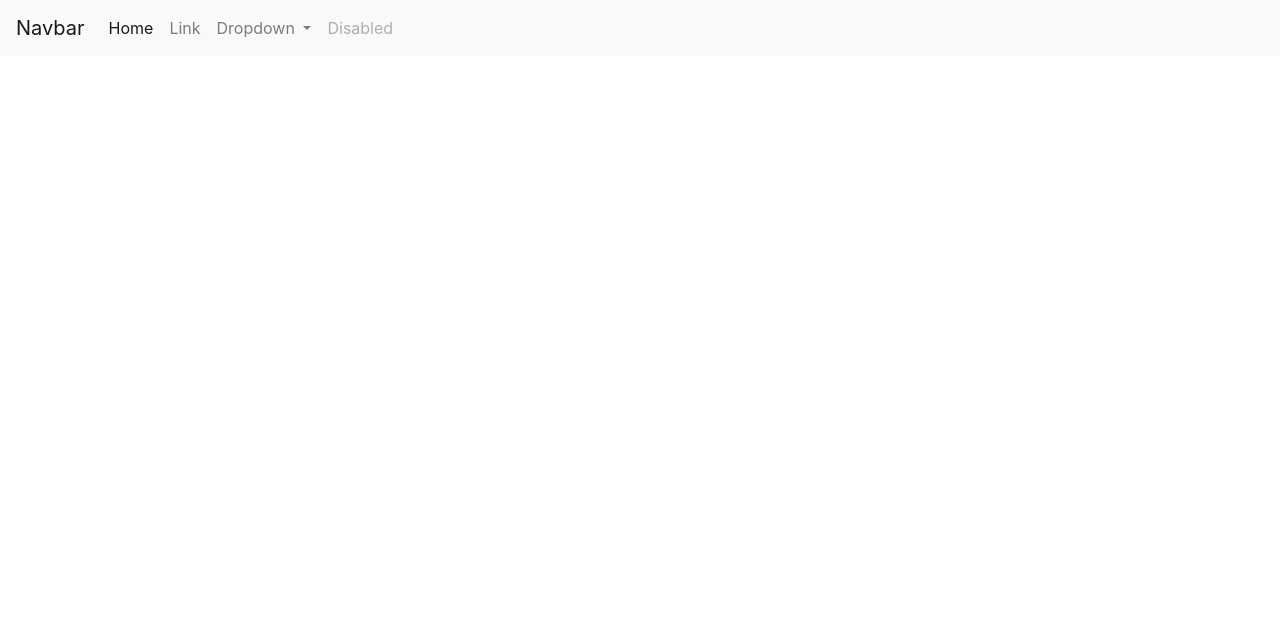
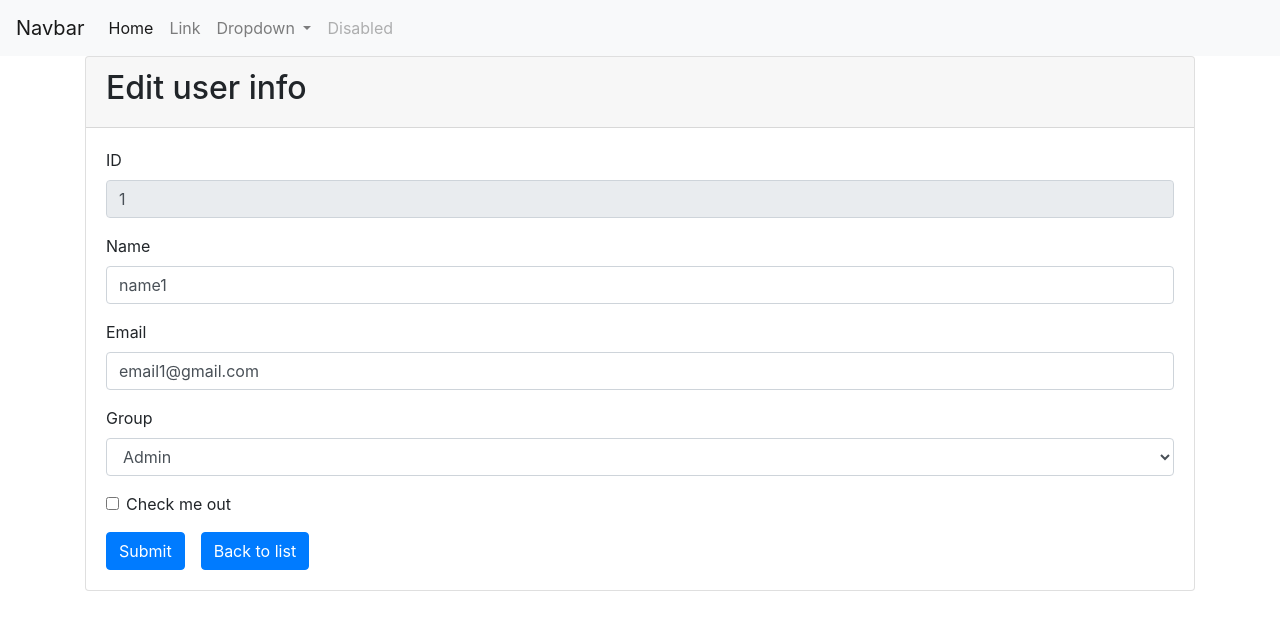
Before and after one commit to boyeuconnd/M5_user_mng, an Angular app: page /user/edit/1 in a window 1280 px wide. Before the commit this address led to /. Shown: the top 630 px of the page. Built offline with nearby package versions, Linux system fonts and the light colour scheme.

Commit message:
create edit form user

```diff
--- a/src/app/app-routing.module.ts
+++ b/src/app/app-routing.module.ts
@@ -2,6 +2,7 @@ import { NgModule } from '@angular/core';
 import { Routes, RouterModule } from '@angular/router';
 import {UserComponent} from './user/user.component';
 import {UserAddComponent} from './user/add/user-add/user-add.component';
+import {EditComponent} from './user/edit/edit.component';
 
 const routes: Routes = [
   {
@@ -11,6 +12,10 @@ const routes: Routes = [
   {
     path: 'user/add',
     component: UserAddComponent
+  },
+  {
+    path: 'user/edit/:id',
+    component: EditComponent
   }
 ];
 
--- a/src/app/app.module.ts
+++ b/src/app/app.module.ts
@@ -9,6 +9,7 @@ import { GroupMngComponent } from './core/group-mng/group-mng.component';
 import { AppRoutingModule} from './app-routing.module';
 import { UserAddComponent } from './user/add/user-add/user-add.component';
 import {ReactiveFormsModule} from '@angular/forms';
+import { EditComponent } from './user/edit/edit.component';
 
 @NgModule({
   declarations: [
@@ -18,6 +19,7 @@ import {ReactiveFormsModule} from '@angular/forms';
     InputSearchComponent,
     GroupMngComponent,
     UserAddComponent,
+    EditComponent,
   ],
   imports: [
     BrowserModule,
--- a/src/app/user.service.ts
+++ b/src/app/user.service.ts
@@ -35,6 +35,15 @@ export class UserService {
 
   }
 
+  getUserById(id:number):IUser{
+    for(let idx = 0;idx< this.users.length;idx++){
+      if(this.users[idx].id == id){
+        return this.users[idx]
+
+      }
+    }
+  }
+
   public filerByKeyword(keyword: string) {
     return this.users.filter(user => {
       return user.name.indexOf(keyword) !== -1;
--- a/src/app/user/add/user-add/user-add.component.ts
+++ b/src/app/user/add/user-add/user-add.component.ts
@@ -22,7 +22,7 @@ export class UserAddComponent implements OnInit {
   ngOnInit(): void {
     this.newUserForm = this.formBuilder.group({
       id:['',[Validators.required]],
-      name:['',[Validators.required,Validators.minLength(6)]],
+      name:['',[Validators.required,Validators.minLength(4)]],
       email:['',[Validators.required,Validators.email]],
       group_id:['2']
     })
--- /dev/null
+++ b/src/app/user/edit/edit.component.html
@@ -0,0 +1,54 @@
+<div class="card">
+  <div class="card-header">
+    <h2>{{titlePage}}</h2>
+  </div>
+  <div class="card-body">
+    <form [formGroup]="editUserForm" >
+      <div class="form-group">
+        <label for="user-id">ID</label>
+        <input disabled type="number" formControlName="id" class="form-control" id="user-id" placeholder="Enter Id">
+
+      </div>
+      <div class="form-group">
+        <label for="user-name">Name</label>
+        <input type="text" formControlName="name" class="form-control" id="user-name" placeholder="Enter Name">
+            <div *ngIf="name.invalid && (name.dirty|| name.touched)">
+              <div *ngIf="name.errors.required">
+                Name can not be empty
+              </div>
+              <div *ngIf="name.errors.minlength">
+                Name must have at least 6 characters
+              </div>
+            </div>
+      </div>
+      <div class="form-group">
+        <label for="exampleInputPassword1">Email</label>
+        <input type="Email" formControlName="email" class="form-control" id="exampleInputPassword1" placeholder="Enter Email">
+            <div *ngIf="email.invalid && (email.dirty|| email.touched)">
+              <div *ngIf="email.errors.required">
+                Email can not be empty
+              </div>
+              <div *ngIf="email.errors.email">
+                Input email not valid
+              </div>
+            </div>
+      </div>
+      <div class="form-group">
+        <label for="group_id_label">Group</label>
+        <select formControlName="group_id" class="form-control" name="" id="group_id_label">
+          <ng-container *ngFor="let group of groupList">
+            <option value="{{group.id}}">{{group.name}}</option>
+
+          </ng-container>
+        </select>
+      </div>
+      <div class="form-group form-check">
+        <input type="checkbox" class="form-check-input" id="exampleCheck1">
+        <label class="form-check-label" for="exampleCheck1">Check me out</label>
+      </div>
+      <button type="submit" [disabled]="editUserForm.invalid"  class="btn btn-primary mr-3">Submit</button>
+      <button type="button"  class="btn btn-primary" routerLink="/user">Back to list</button>
+    </form>
+
+  </div>
+</div>
--- /dev/null
+++ b/src/app/user/edit/edit.component.ts
@@ -0,0 +1,59 @@
+import {Component, OnInit} from '@angular/core';
+import {FormBuilder, FormGroup, Validators} from '@angular/forms';
+import {GroupService} from '../../core/group-mng/service/group.service';
+import {IGroup} from '../../core/group-mng/IGroup/igroup';
+import {ActivatedRoute, ParamMap} from '@angular/router';
+import {IUser} from '../IUser/iuser';
+import {UserService} from '../../user.service';
+
+@Component({
+  selector: 'app-edit',
+  templateUrl: './edit.component.html',
+  styleUrls: ['./edit.component.css']
+})
+export class EditComponent implements OnInit {
+
+  titlePage:string = 'Edit user info'
+
+  editUserForm: FormGroup;
+  editUserId:string;
+  editUser:IUser;
+
+
+
+  constructor(private formBuilder: FormBuilder,
+              private groupService: GroupService,
+              private activatedRoute: ActivatedRoute,
+              private userService: UserService) {
+    this.activatedRoute.paramMap.subscribe((paramMap: ParamMap) => {
+      this.editUserId = paramMap.get('id');
+      this.editUser = this.userService.getUserById(+this.editUserId)
+
+    });
+  }
+
+  ngOnInit(): void {
+    this.editUserForm = this.formBuilder.group(
+      {
+        id: [this.editUserId],
+        name: [this.editUser.name,[Validators.required,Validators.minLength(4)]],
+        email: [this.editUser.email,[Validators.required,Validators.email]],
+        group_id: [this.editUser.group_id]
+      }
+    );
+  }
+
+
+  groupList: IGroup[] = this.groupService.getGroupList();
+
+  get name(){
+    return this.editUserForm.get('name')
+  }
+
+  get email(){
+    return this.editUserForm.get('email');
+  }
+
+
+
+}
--- a/src/app/user/user.component.html
+++ b/src/app/user/user.component.html
@@ -25,14 +25,15 @@
       </thead>
       <tbody>
       <tr *ngFor="let anUser of users;let idx = index">
-        <th scope="row">{{idx+1}}</th>
+        <th scope="row">{{idx + 1}}</th>
         <td>{{anUser.name}}</td>
         <td>{{anUser.email}}</td>
         <ng-container *ngFor="let group of groupList">
           <td *ngIf="anUser.group_id== group.id">{{group.name}}</td>
         </ng-container>
         <td>
-          <button class="btn btn-danger" (click)="delete(anUser.id)">Delete</button>
+          <button class="btn btn-danger mr-2" (click)="delete(anUser.id)">Delete</button>
+          <button class="btn btn-success" [routerLink]="'edit/'+anUser.id">Edit</button>
         </td>
       </tr>
       </tbody>
```
Also changed, not shown: src/app/user/edit/edit.component.css (added), 1 other file (tests, documents, lock files or other folders).
